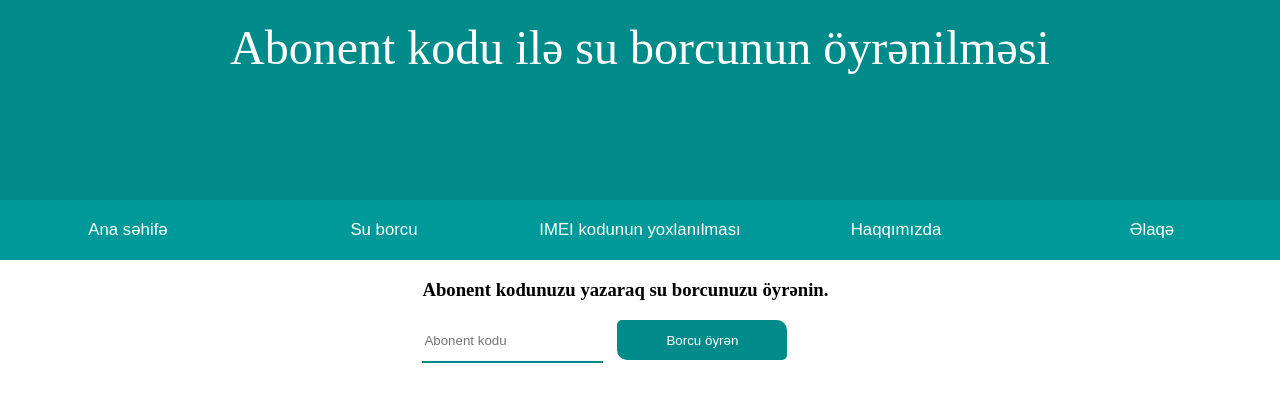
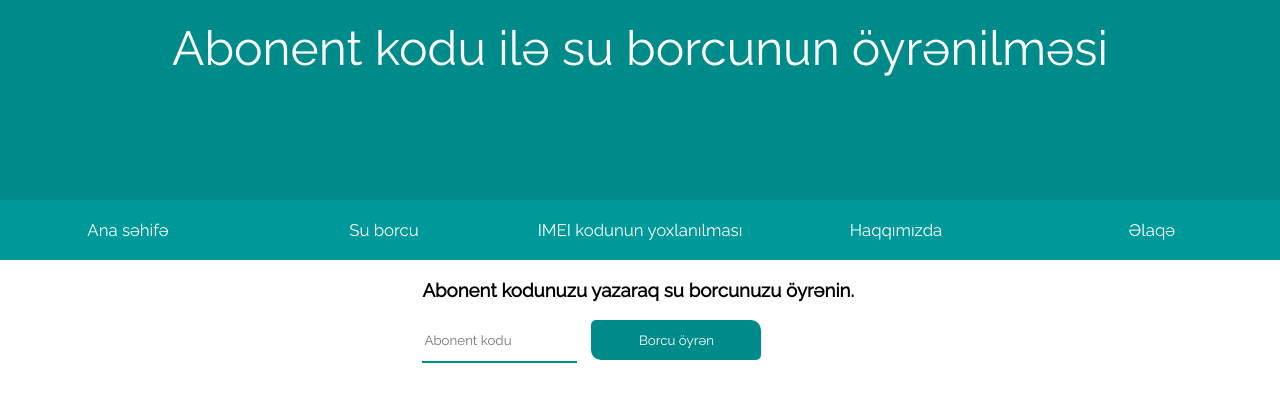
Before and after one commit to Kenan7/waterdebt-flask.herokuapp.com, a Flask app: page / in a window 1280 px wide. Shown: the top 402 px of the page. Run offline with Flask 2, Linux system fonts and the light colour scheme.

Commit message:
Update style.css

```diff
--- a/static/css/style.css
+++ b/static/css/style.css
@@ -1,3 +1,7 @@
+* {
+	font-family: 'Raleway', sans-serif;
+}
+
 body {
 	margin: 0;
 }
@@ -30,6 +34,7 @@ header {
 }
 
 .data {
+	position: absolute;
 	margin-left: 33%;
 }
 
```
